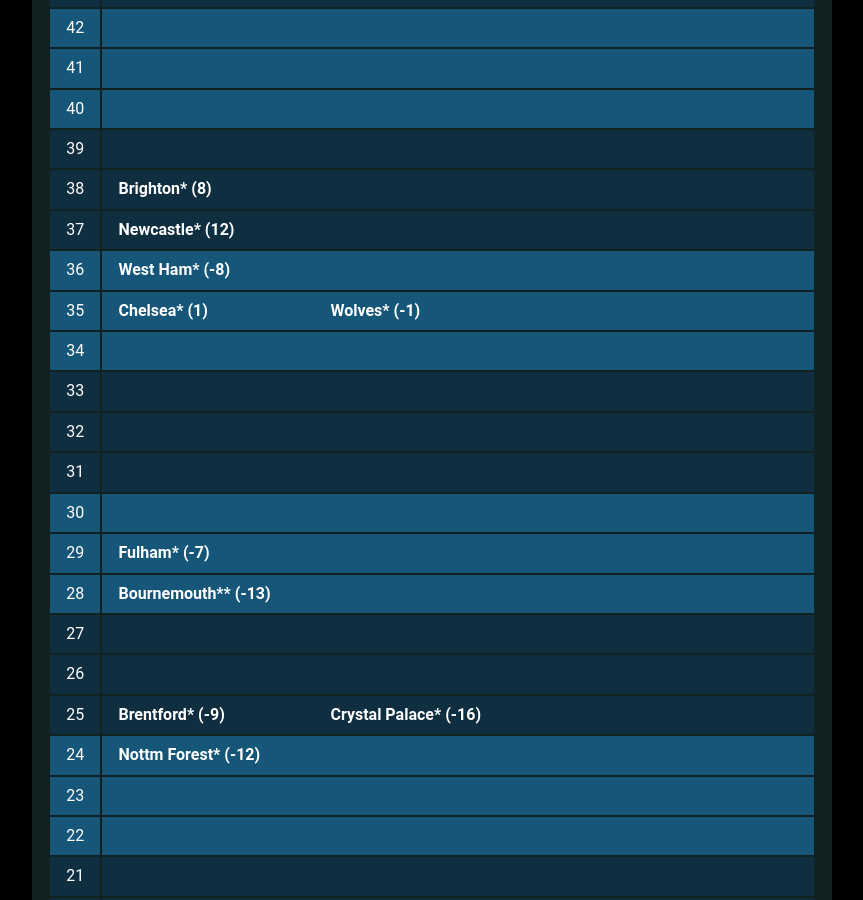
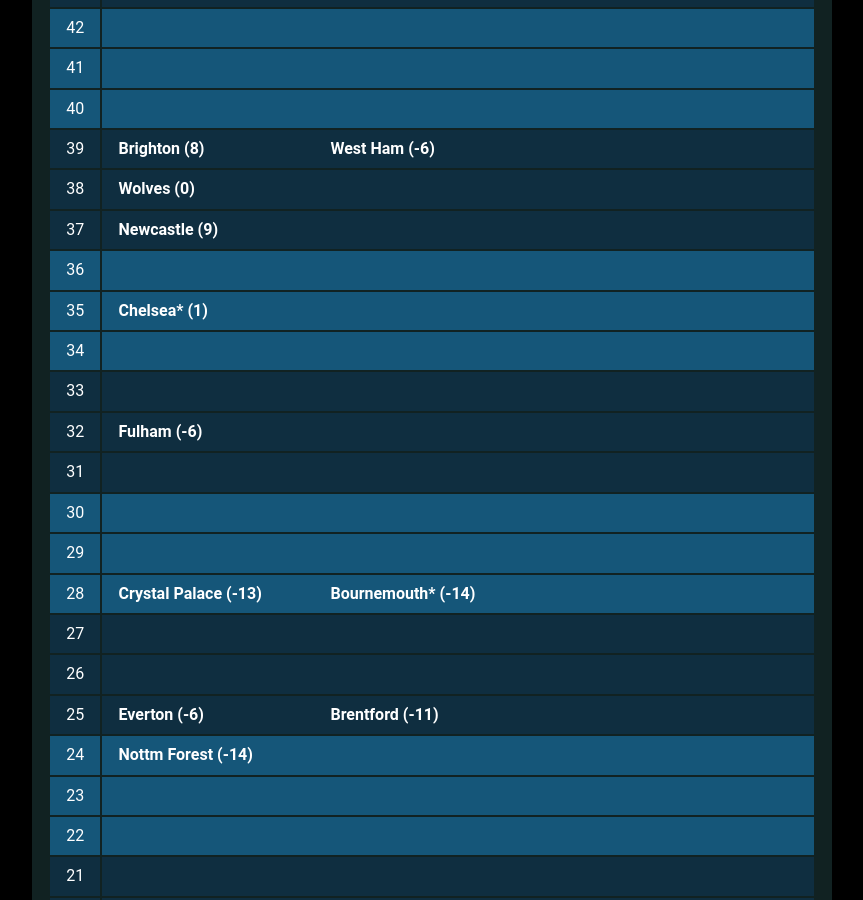
Before and after one commit to muru/muru.github.io, a Jekyll site: the page built from resources.md, in a window 1280 px wide and 900 px high, scrolled down 2204 px. Shown: the whole window, without its empty margins (208-1071 px from the left). Built offline with Jekyll 4.4.1, drawn with Linux system fonts in a browser that asks for light colours; some web fonts are replaced; some of the changed text lies outside the part shown.

Commit message:
updated cann-table: Tue 27 Feb 15:08:49 JST 2024

```diff
--- a/cann-table.html
+++ b/cann-table.html
@@ -9,11 +9,13 @@
 	<tr class="cann-row-1">
 		<td class="cann-point">59</td>
 		<td class="cann-clubs">
+			<span class="club-name">Man City (33)</span>
 		</td>
  	</tr>
 	<tr class="cann-row-1">
 		<td class="cann-point">58</td>
 		<td class="cann-clubs">
+			<span class="club-name">Arsenal (39)</span>
 		</td>
  	</tr>
 	<tr class="cann-row-2">
@@ -24,13 +26,11 @@
 	<tr class="cann-row-2">
 		<td class="cann-point">56</td>
 		<td class="cann-clubs">
-			<span class="club-name">Man City* (32)</span>
 		</td>
  	</tr>
 	<tr class="cann-row-2">
 		<td class="cann-point">55</td>
 		<td class="cann-clubs">
-			<span class="club-name">Arsenal* (36)</span>
 		</td>
  	</tr>
 	<tr class="cann-row-1">
@@ -46,6 +46,7 @@
 	<tr class="cann-row-1">
 		<td class="cann-point">52</td>
 		<td class="cann-clubs">
+			<span class="club-name">Aston Villa (21)</span>
 		</td>
  	</tr>
 	<tr class="cann-row-2">
@@ -61,7 +62,6 @@
 	<tr class="cann-row-2">
 		<td class="cann-point">49</td>
 		<td class="cann-clubs">
-			<span class="club-name">Aston Villa* (19)</span>
 		</td>
  	</tr>
 	<tr class="cann-row-1">
@@ -88,7 +88,7 @@
 	<tr class="cann-row-2">
 		<td class="cann-point">44</td>
 		<td class="cann-clubs">
-			<span class="club-name">Man Utd* (1)</span>
+			<span class="club-name">Man Utd (0)</span>
 		</td>
  	</tr>
 	<tr class="cann-row-2">
@@ -114,31 +114,31 @@
 	<tr class="cann-row-2">
 		<td class="cann-point">39</td>
 		<td class="cann-clubs">
+			<span class="club-name">Brighton (8)</span>
+			<span class="club-name">West Ham (-6)</span>
 		</td>
  	</tr>
 	<tr class="cann-row-2">
 		<td class="cann-point">38</td>
 		<td class="cann-clubs">
-			<span class="club-name">Brighton* (8)</span>
+			<span class="club-name">Wolves (0)</span>
 		</td>
  	</tr>
 	<tr class="cann-row-2">
 		<td class="cann-point">37</td>
 		<td class="cann-clubs">
-			<span class="club-name">Newcastle* (12)</span>
+			<span class="club-name">Newcastle (9)</span>
 		</td>
  	</tr>
 	<tr class="cann-row-1">
 		<td class="cann-point">36</td>
 		<td class="cann-clubs">
-			<span class="club-name">West Ham* (-8)</span>
 		</td>
  	</tr>
 	<tr class="cann-row-1">
 		<td class="cann-point">35</td>
 		<td class="cann-clubs">
 			<span class="club-name">Chelsea* (1)</span>
-			<span class="club-name">Wolves* (-1)</span>
 		</td>
  	</tr>
 	<tr class="cann-row-1">
@@ -154,6 +154,7 @@
 	<tr class="cann-row-2">
 		<td class="cann-point">32</td>
 		<td class="cann-clubs">
+			<span class="club-name">Fulham (-6)</span>
 		</td>
  	</tr>
 	<tr class="cann-row-2">
@@ -169,13 +170,13 @@
 	<tr class="cann-row-1">
 		<td class="cann-point">29</td>
 		<td class="cann-clubs">
-			<span class="club-name">Fulham* (-7)</span>
 		</td>
  	</tr>
 	<tr class="cann-row-1">
 		<td class="cann-point">28</td>
 		<td class="cann-clubs">
-			<span class="club-name">Bournemouth** (-13)</span>
+			<span class="club-name">Crystal Palace (-13)</span>
+			<span class="club-name">Bournemouth* (-14)</span>
 		</td>
  	</tr>
 	<tr class="cann-row-2">
@@ -191,14 +192,14 @@
 	<tr class="cann-row-2">
 		<td class="cann-point">25</td>
 		<td class="cann-clubs">
-			<span class="club-name">Brentford* (-9)</span>
-			<span class="club-name">Crystal Palace* (-16)</span>
+			<span class="club-name">Everton (-6)</span>
+			<span class="club-name">Brentford (-11)</span>
 		</td>
  	</tr>
 	<tr class="cann-row-1">
 		<td class="cann-point">24</td>
 		<td class="cann-clubs">
-			<span class="club-name">Nottm Forest* (-12)</span>
+			<span class="club-name">Nottm Forest (-14)</span>
 		</td>
  	</tr>
 	<tr class="cann-row-1">
@@ -219,7 +220,6 @@
 	<tr class="cann-row-2">
 		<td class="cann-point">20</td>
 		<td class="cann-clubs">
-			<span class="club-name">Everton* (-6)</span>
 			<span class="club-name">Luton* (-16)</span>
 		</td>
  	</tr>
@@ -256,9 +256,9 @@
 	<tr class="cann-row-2">
 		<td class="cann-point">13</td>
 		<td class="cann-clubs">
-			<span class="club-name">Burnley* (-30)</span>
-			<span class="club-name">Sheff Utd* (-43)</span>
+			<span class="club-name">Burnley (-33)</span>
+			<span class="club-name">Sheff Utd (-44)</span>
 		</td>
  	</tr>
 </table>
-<span id="cann-gen-note"> Generated on Friday, 23 February 2024 at 00:12 JST.<br>* Each asterisk is a match in hand.</span>
+<span id="cann-gen-note"> Generated on Tuesday, 27 February 2024 at 15:08 JST.<br>* Each asterisk is a match in hand.</span>
```
